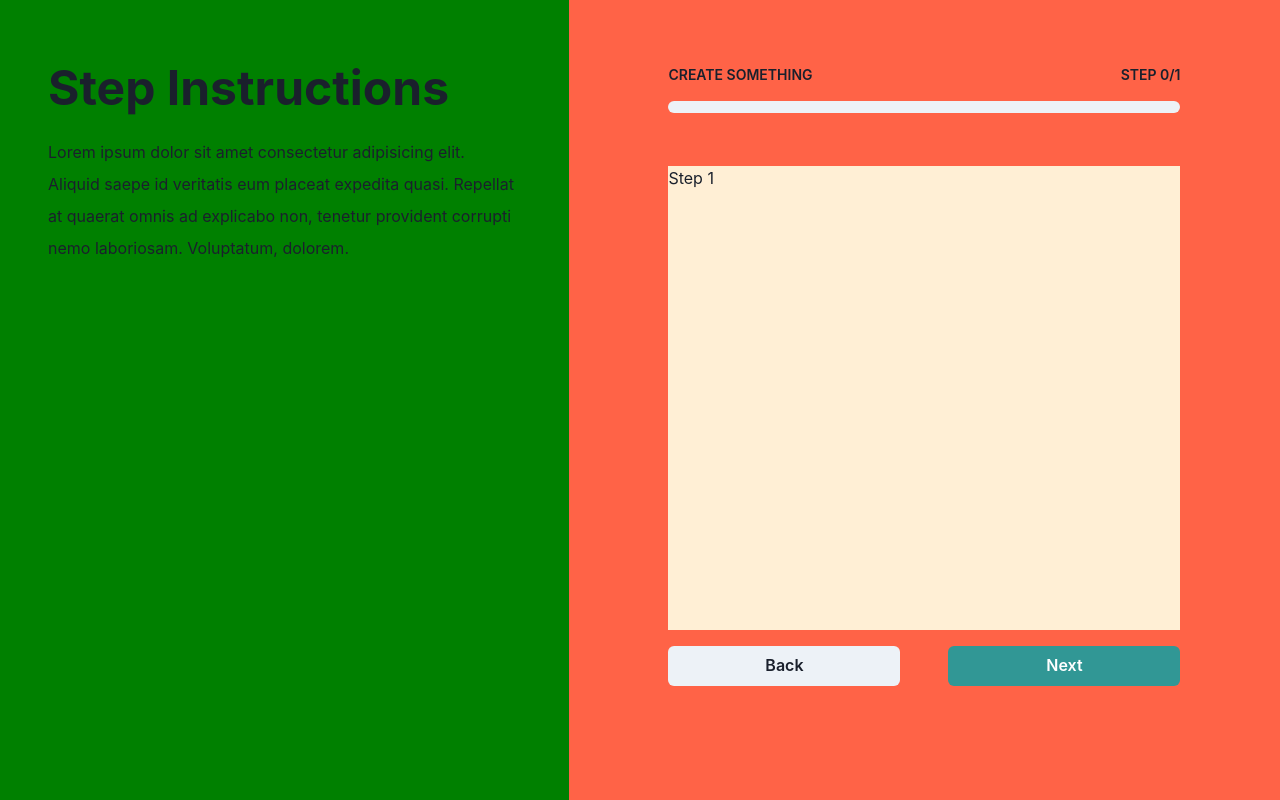
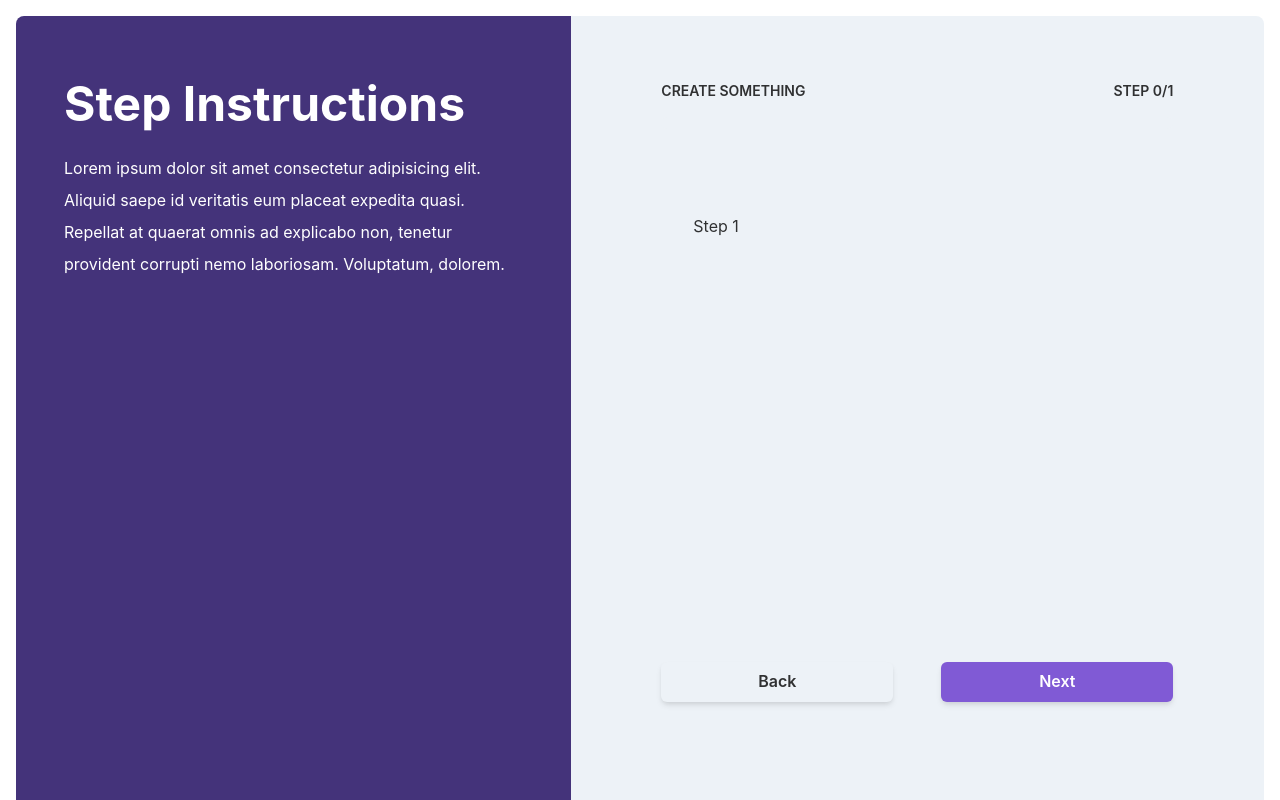
Before and after one commit to tinacoding/react-wizard, a React (Create React App) app: page / in a window 1280 px wide. Built offline with nearby package versions, Linux system fonts and the light colour scheme; a web font is replaced by a local one.

Commit message:
style touch ups

```diff
--- a/src/components/Wizard/Wizard.tsx
+++ b/src/components/Wizard/Wizard.tsx
@@ -1,4 +1,4 @@
-import { Grid, GridItem } from "@chakra-ui/react";
+import { Box, Container, Grid, GridItem } from "@chakra-ui/react";
 import { useState } from "react";
 import WizardContent from "src/components/Wizard/WizardContent/WizardContent";
 import WizardInstructions from "src/components/Wizard/WizardInstructions";
@@ -28,11 +28,12 @@ function Wizard(): JSX.Element {
     }
   };
   return (
-    <Grid h="100vh" templateColumns="repeat(9, 1fr)" gap={0}>
-      <GridItem colSpan={4} bg="green">
+    <Container paddingY="4" maxW="container.xl" h="100vh" overflowY="hidden">
+        <Grid templateColumns="repeat(9, 1fr)" gap={0}>
+          <GridItem colSpan={4} bg="purple.800" borderLeftRadius="lg">
             <WizardInstructions />
           </GridItem>
-      <GridItem colSpan={5} bg="tomato">
+          <GridItem colSpan={5} bg="gray.100" borderRightRadius="lg">
             <WizardContent
               next={next}
               previous={previous}
@@ -44,6 +45,7 @@ function Wizard(): JSX.Element {
             </WizardContent>
           </GridItem>
         </Grid>
+    </Container>
   );
 }
 
--- a/src/components/Wizard/WizardContent/WizardContent.tsx
+++ b/src/components/Wizard/WizardContent/WizardContent.tsx
@@ -13,12 +13,12 @@ type WizardContentProps = {
 
 function WizardContent({ children, title, currentStep, totalSteps, previous, next }: WizardContentProps): JSX.Element {
   return (
-    <Container maxW="xl" paddingX="8" paddingY="12">
+    <Container maxW="xl" paddingX="8" paddingY="12" color="blackAlpha.800">
       <Grid h="700px" w="100%" templateRows="repeat(6, 1fr)" templateColumns="repeat(12, 1fr)" gap={2}>
         <GridItem rowSpan={1} colSpan={12}>
           <WizardHeader currentStep={currentStep} title={title} totalSteps={totalSteps} />
         </GridItem>
-        <GridItem rowSpan={4} colSpan={12} bg="papayawhip">
+        <GridItem rowSpan={4} colSpan={12} padding="8">
           {children}
         </GridItem>
         <GridItem rowSpan={1} colSpan={12} paddingY="2">
--- a/src/components/Wizard/WizardContent/WizardFooter.tsx
+++ b/src/components/Wizard/WizardContent/WizardFooter.tsx
@@ -4,10 +4,10 @@ type Props = { previous: () => void; next: () => void };
 function WizardFooter({ previous, next }: Props): JSX.Element {
   return (
     <Flex alignItems="center" justifyContent="space-between">
-      <Button isFullWidth marginRight="12" colorScheme="gray" variant="solid" onClick={previous}>
+      <Button isFullWidth marginRight="12" colorScheme="gray" shadow="md" variant="solid" onClick={previous}>
         Back
       </Button>
-      <Button isFullWidth colorScheme="teal" variant="solid" onClick={next}>
+      <Button isFullWidth colorScheme="purple" variant="solid" shadow="md" onClick={next}>
         Next
       </Button>
     </Flex>
--- a/src/components/Wizard/WizardContent/WizardHeader.tsx
+++ b/src/components/Wizard/WizardContent/WizardHeader.tsx
@@ -12,7 +12,7 @@ function WizardProgress({ currentStep, totalSteps }: ProgressProps): JSX.Element
     }
   }, [currentStep, totalSteps]);
 
-  return <Progress value={progress} rounded="full" />;
+  return <Progress value={progress} rounded="full" colorScheme="purple" />;
 }
 
 type StepTitleProps = { title: string; currentStep: number; totalSteps: number };
--- a/src/components/Wizard/WizardInstructions.tsx
+++ b/src/components/Wizard/WizardInstructions.tsx
@@ -2,7 +2,7 @@ import { Box, Container, Heading, Text } from "@chakra-ui/react";
 
 function WizardInstructions(): JSX.Element {
   return (
-    <Container maxW="xl" paddingX="8" paddingY="12">
+    <Container maxW="xl" paddingX="8" paddingY="12" color="white">
       <Box padding="4" maxW="3xl">
         <Heading as="h1" size="2xl" marginBottom="6">
           Step Instructions
```
Lines whose indentation alone changed are shown as unchanged.
